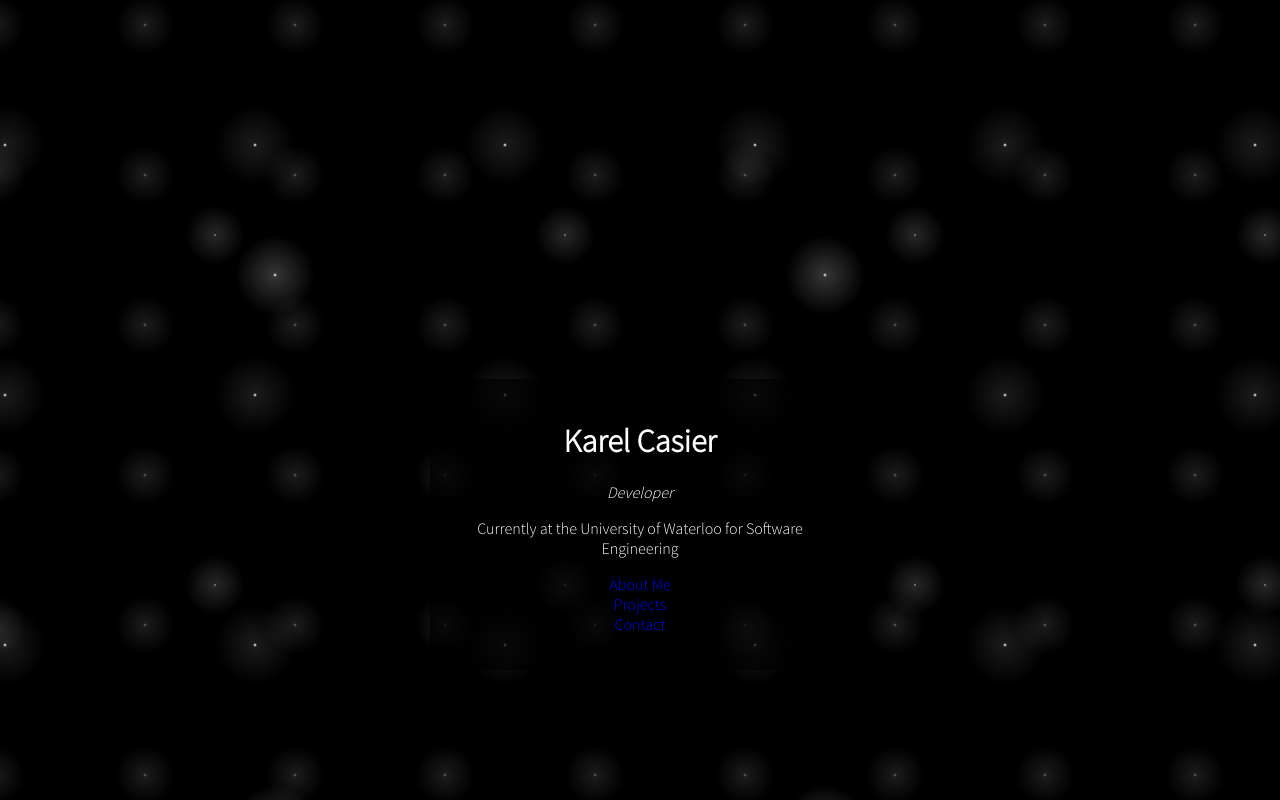
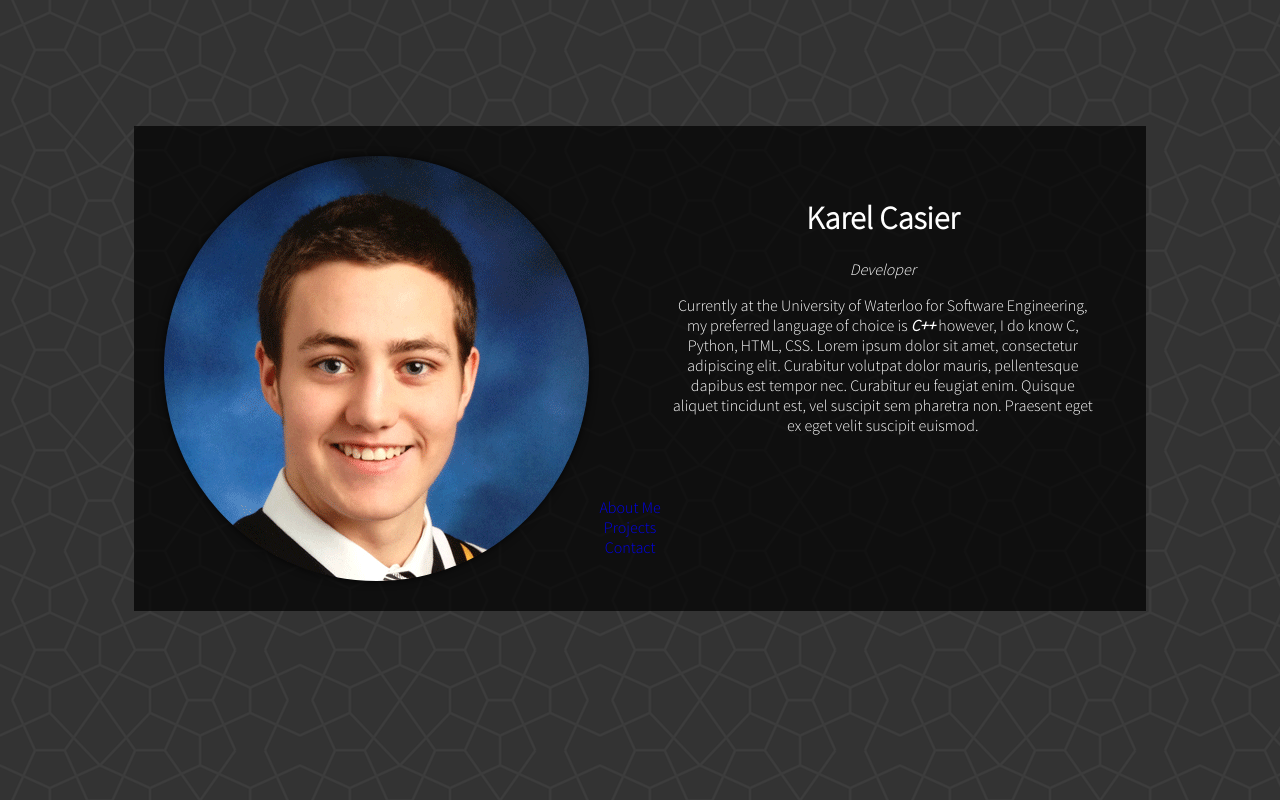
Before and after one commit to KarelCasier/PersonalWebsite, a plain HTML site: page Official/index.html in a window 1280 px wide. Shown: the top 800 px of the page. Drawn offline with Linux system fonts and the light colour scheme.

Commit message:
Fixed up some things

```diff
--- a/Official/css/style.css
+++ b/Official/css/style.css
@@ -5,6 +5,21 @@
     blue: #6D9DD1
     purple: #7E45D3
 */
+
+*
+{
+    /* Ensures padding do not 'extend' the box beyond the set width and height
+        ie. internal padding*/
+    -webkit-box-sizing: border-box;
+       -moz-box-sizing: border-box;
+            box-sizing: border-box;
+}
+
+.clearfix {
+    /* Fix for floating elements going past the height of the div */
+  overflow: auto;
+  zoom: 1;
+}
 
 
 @font-face
@@ -19,34 +34,67 @@ body
 {
     font-family: Source Sans Pro;
 
-    background-color:black;
-background-image:
-radial-gradient(white, rgba(255,255,255,.2) 2px, transparent 40px),
-radial-gradient(white, rgba(255,255,255,.15) 1px, transparent 30px),
-radial-gradient(white, rgba(255,255,255,.1) 2px, transparent 40px),
-radial-gradient(rgba(255,255,255,.4), rgba(255,255,255,.1) 2px, transparent 30px);
-background-size: 550px 550px, 350px 350px, 250px 250px, 150px 150px;
-background-position: 0 0, 40px 60px, 130px 270px, 70px 100px;
+    background-image: url(../images/pattern.png);
 }
+
+img
+{
+    max-width: 100%;
+    max-height: 100%;
+}
+
+
+.circularProfile
+{
+    //position: absolute;
+    //left: 0px;
+    //top: 0px;
+    float: left;
+
+    max-width: 50%;
+    max-height: 50%;
+    margin: 10px 10px;
+
+    -webkit-border-radius: 100%;/* Or half width or height */
+       -moz-border-radius: 100%;
+            border-radius: 100%;
+    background-repeat: no-repeat;
+    background-size: contain;
+    -webkit-box-shadow: 0 0 8px rgba(0, 0, 0, .8);
+       -moz-box-shadow: 0 0 8px rgba(0, 0, 0, .8);
+            box-shadow: 0 0 8px rgba(0, 0, 0, .8);
+}
+
 
 #core
 {
-    left: 50px;
+    position: relative;
 
-    width: 30%;
+    max-width: 80%;
     height: auto;
-    margin: 30% auto;
+    margin: 10% auto;
     padding: 20px;
 
     text-align: center;
 
     color: white;
+    border: 0;
     background-color: rgba(0,0,0,.7);
-    border: 0px;
+}
+
+#bio
+{
+    position: static;
+
+    padding: 30px;
+
+    margin-left: 50%;
 }
 
 nav ul
 {
+    float: left;
+
     padding: 0;
 
     list-style: none;
--- a/Official/index.html
+++ b/Official/index.html
@@ -8,13 +8,14 @@
 		<meta name="author" content="Karel Casier">
 		<link rel="stylesheet" type="text/css" href="css/style.css">
 	</head>
-
 	<body>
-
-		<div id="core">
-		<h1>Karel Casier</h1>
-		<p> <i>Developer</i> </p>
-		<p> Currently at the University of Waterloo for Software Engineering</p>
+		<div id="core" class="clearfix">
+			<img src="images/ProfileSquare.png" class="circularProfile"></img>
+			<div id="bio">
+				<h1>Karel Casier</h1>
+				<p> <i>Developer</i> </p>
+				<p> Currently at the University of Waterloo for Software Engineering, my preferred language of choice is <b><i>C++</i></b> however, I do know C, Python, HTML, CSS. Lorem ipsum dolor sit amet, consectetur adipiscing elit. Curabitur volutpat dolor mauris, pellentesque dapibus est tempor nec. Curabitur eu feugiat enim. Quisque aliquet tincidunt est, vel suscipit sem pharetra non. Praesent eget ex eget velit suscipit euismod.</p>
+			</div>
 			<nav>
 				<ul>
 					<li><a href="#" title="">About Me</a></li>
@@ -25,5 +26,4 @@
 		</div>
 	</body>
 
-
 </html>
```
Also changed, not shown: Official/images/KarelCasier.png (added), Official/images/ProfileSmall.png (added), Official/images/ProfileSquare.png (added), Official/images/pattern.png (added), 1 other file.
